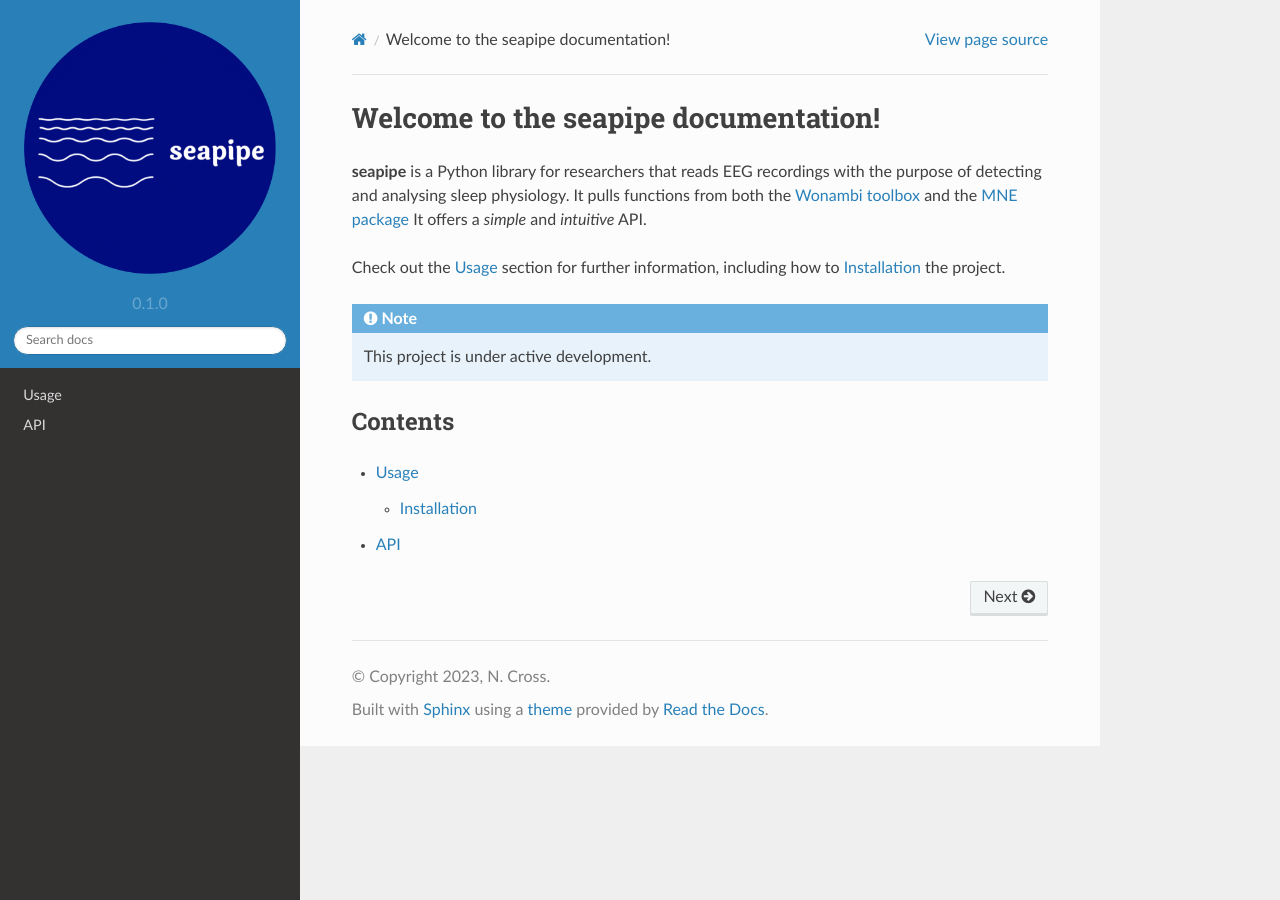
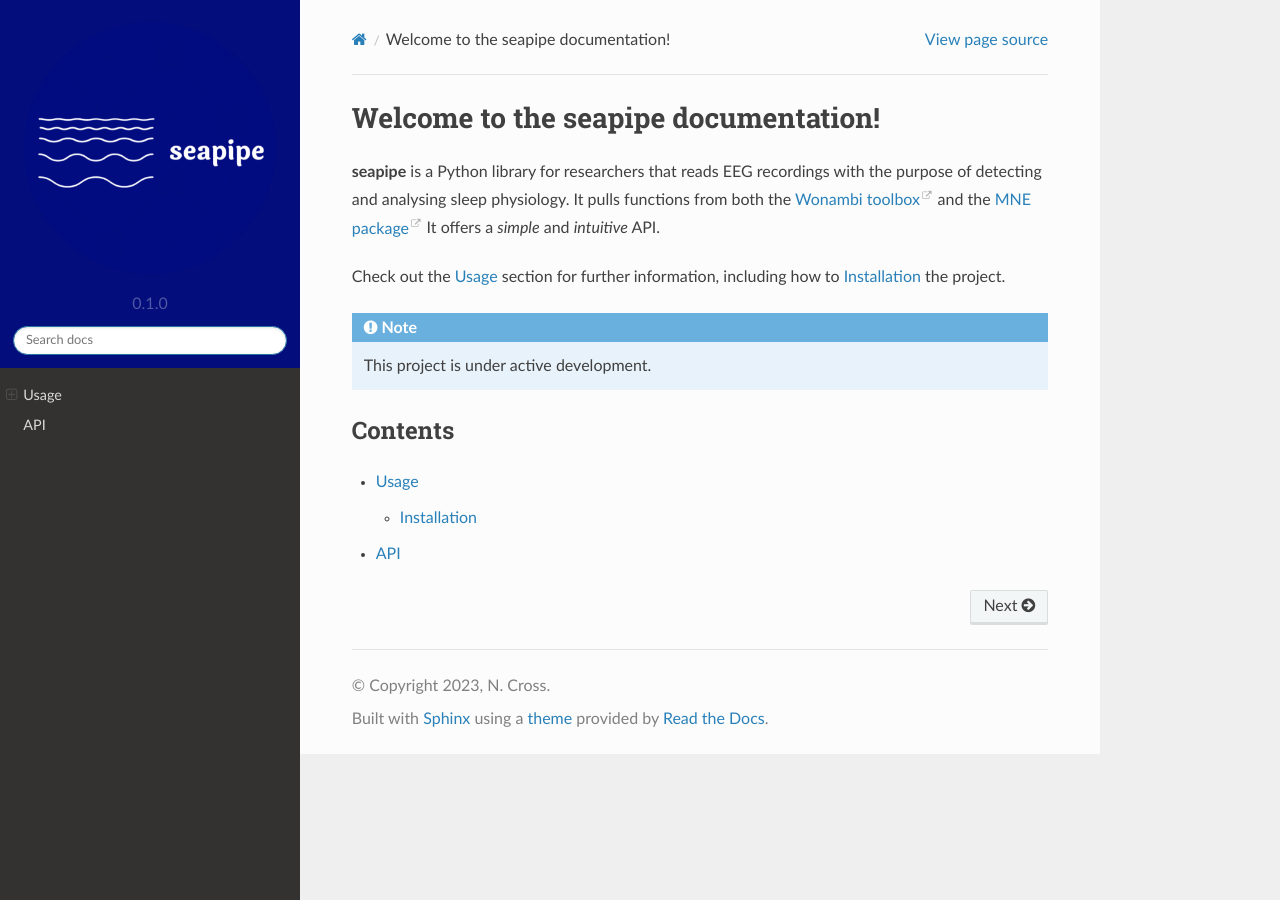
Before and after one commit to nathanecross/seapipe, a Sphinx documentation site: the page built from docs/source/index.rst, in a window 1280 px wide. Built offline with Sphinx 7.4.7 and the Read the Docs theme 2.0.0, drawn with Linux system fonts in a browser that asks for light colours.

Commit message:
Update conf.py

```diff
--- a/docs/source/conf.py
+++ b/docs/source/conf.py
@@ -33,7 +33,15 @@ html_theme = 'sphinx_rtd_theme'
 html_static_path = ['_static']
 html_logo = 'logo.png'
 html_theme_options = {
+    'style_nav_header_background': '#030D7B',
     'logo_only': True,
+    'logo_only': True,
+    'collapse_navigation': False,
+    'sticky_navigation': True,
+    'navigation_depth': 3,
+    'includehidden': True,
+    'titles_only': False,
+    'style_external_links': True,
     'display_version': True,
 }
 
```
